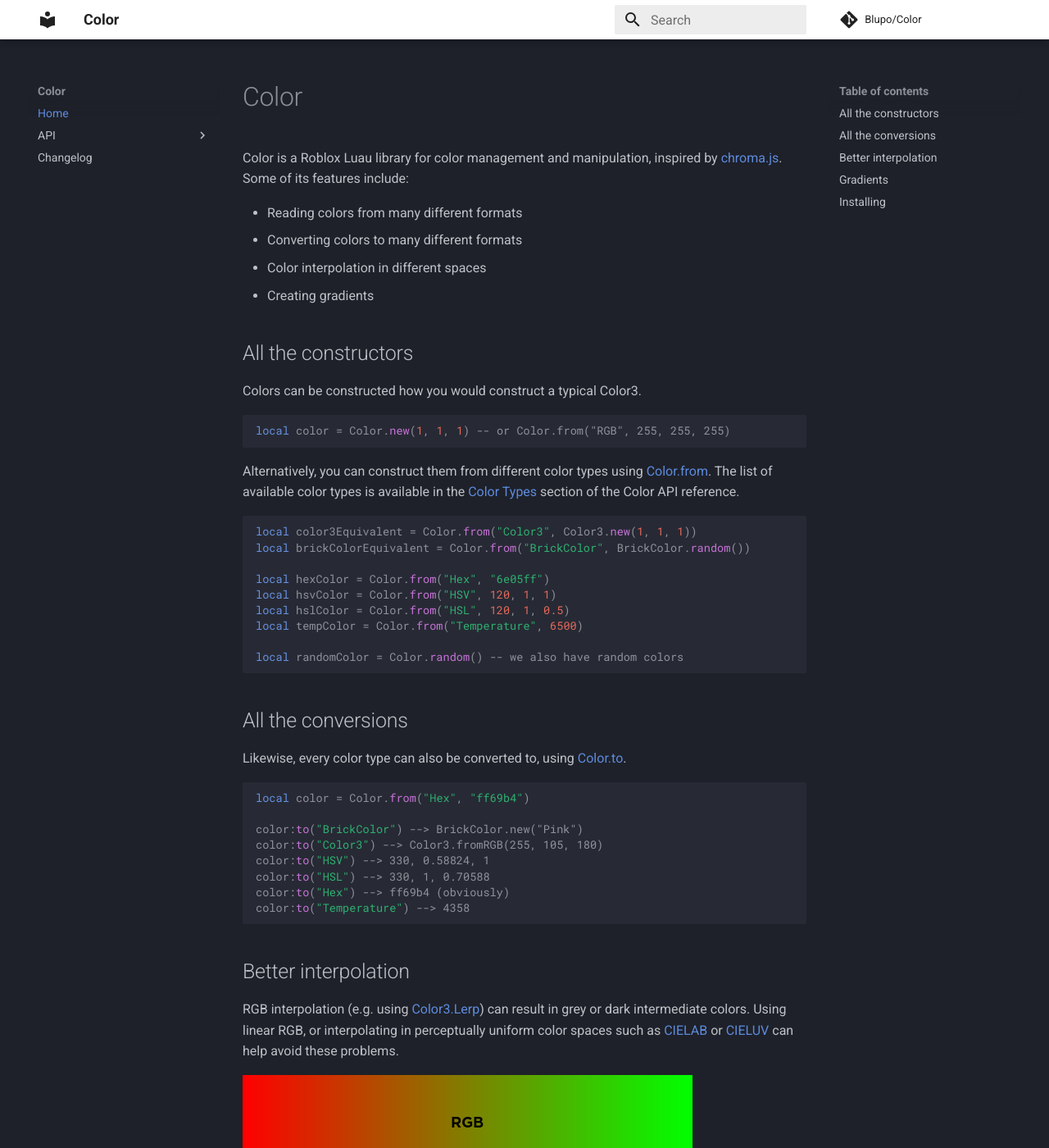
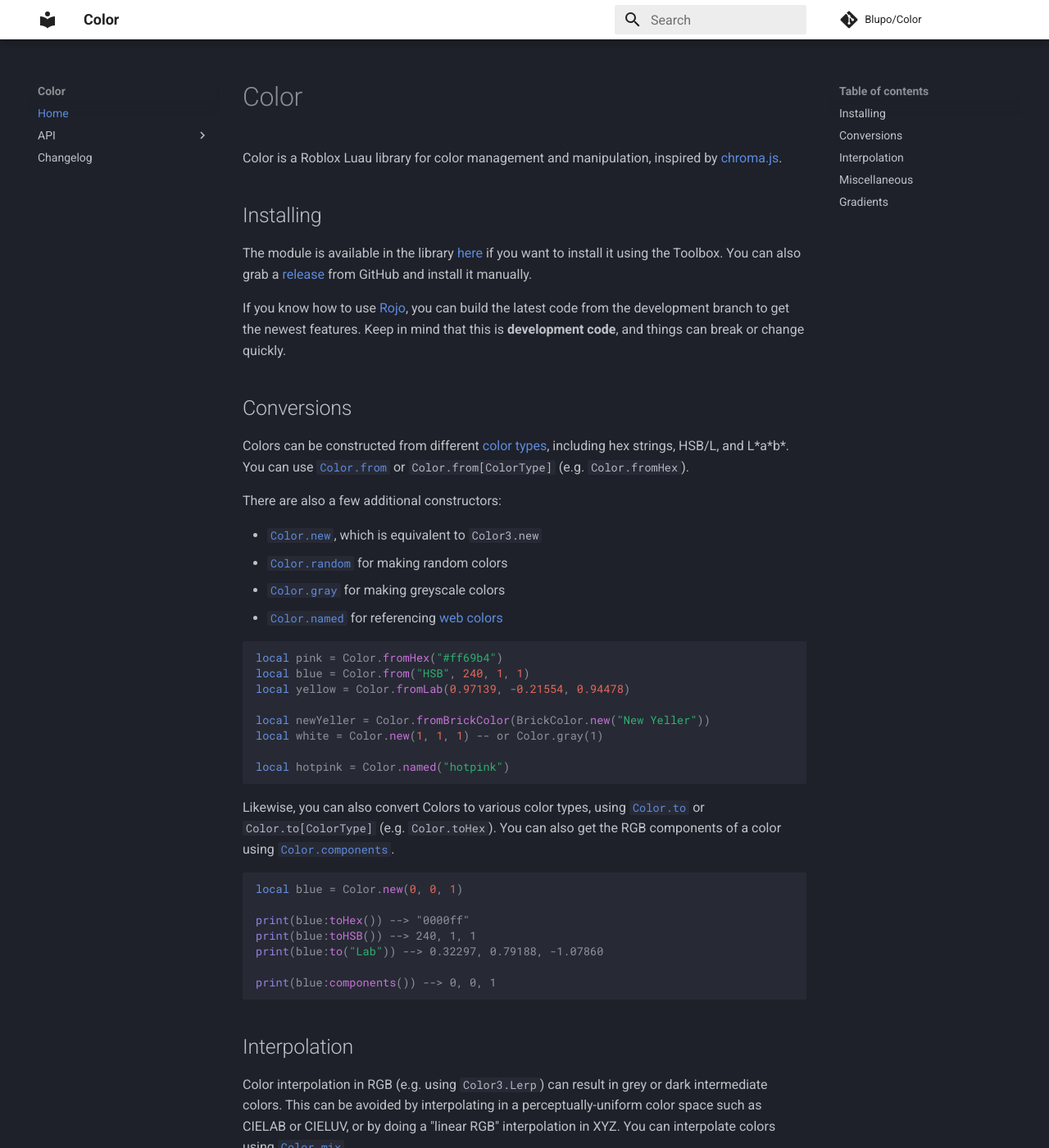
Before and after one commit to Blupo/Color, an MkDocs documentation site: the page built from docs/index.md, in a window 1280 px wide and 1400 px high. Shown: the whole window at 82% size. Built offline with MkDocs 1.6.1 and Material for MkDocs 9.7.7, drawn with Linux system fonts in a browser that asks for light colours; comment, search, counter and statistics services are not loaded; some of the changed text lies outside the part shown.

````diff
--- a/docs/index.md
+++ b/docs/index.md
@@ -1,88 +1,143 @@
 # Color
 
-Color is a Roblox Luau library for color management and manipulation, inspired by [chroma.js](https://vis4.net/chromajs/). Some of its features include:
-
-- Reading colors from many different formats
-- Converting colors to many different formats
-- Color interpolation in different spaces
-- Creating gradients
-
-## All the constructors
-
-Colors can be constructed how you would construct a typical Color3.
-
-```lua
-local color = Color.new(1, 1, 1) -- or Color.from("RGB", 255, 255, 255)
-```
-
-Alternatively, you can construct them from different color types using [Color.from](api/color/#colorfrom). The list of available color types is available in the [Color Types](api/color/#color-types) section of the Color API reference.
-
-```lua
-local color3Equivalent = Color.from("Color3", Color3.new(1, 1, 1))
-local brickColorEquivalent = Color.from("BrickColor", BrickColor.random())
-
-local hexColor = Color.from("Hex", "6e05ff")
-local hsvColor = Color.from("HSV", 120, 1, 1)
-local hslColor = Color.from("HSL", 120, 1, 0.5)
-local tempColor = Color.from("Temperature", 6500)
-
-local randomColor = Color.random() -- we also have random colors
-```
-
-## All the conversions
-
-Likewise, every color type can also be converted to, using [Color.to](api/color/#colorto).
-
-```lua
-local color = Color.from("Hex", "ff69b4")
-
-color:to("BrickColor") --> BrickColor.new("Pink")
-color:to("Color3") --> Color3.fromRGB(255, 105, 180)
-color:to("HSV") --> 330, 0.58824, 1
-color:to("HSL") --> 330, 1, 0.70588
-color:to("Hex") --> ff69b4 (obviously)
-color:to("Temperature") --> 4358
-```
-
-## Better interpolation
-
-RGB interpolation (e.g. using [Color3.Lerp](https://developer.roblox.com/en-us/api-reference/datatype/Color3#functions)) can result in grey or dark intermediate colors. Using linear RGB, or interpolating in perceptually uniform color spaces such as [CIELAB](https://en.wikipedia.org/wiki/CIELAB_color_space) or [CIELUV](https://en.wikipedia.org/wiki/CIELUV) can help avoid these problems.
-
-![RGB interpolation between red and green](images/rgb-interpolation.png)
-
-![lRGB interpolation between red and green](images/lrgb-interpolation.png)
-
-![CIELAB interpolation between red and green](images/lab-interpolation.png)
-
-Interpolation can be done using [Color.mix](api/color/#colormix).
-
-```lua
-local red = Color.new(1, 0, 0)
-local green = Color.new(0, 1, 0)
-
-red:mix(green, 0.5)
-red:mix(green, 0.5, "lRGB")
-red:mix(green, 0.5, "Lab")
-```
-
-## Gradients
-
-Gradients are lists of Colors that can be used for generating [ColorSequences](https://developer.roblox.com/api-reference/datatype/ColorSequence) or intermediate Colors, and are themselves similar to ColorSequences. You can read the Gradient API reference [here](api/gradient/).
-
-```lua
-local color1 = Color.from("Hex", "4cbbfc")
-local color2 = Color.from("Hex", "47af22")
-local color3 = Color.from("Hex", "0000ff")
-local gradient = Color.gradientFromColors(color1, color2, color3)
-
-local aColor = gradient:color(0.5, "lRGB")
-local manyColors = gradient:colors(10, "lRGB")
-
-local cs = gradient:toColorSequence(20, "lRGB")
-```
+Color is a Roblox Luau library for color management and manipulation, inspired by [chroma.js](https://vis4.net/chromajs/).
 
 ## Installing
 
 The module is available in the library [here](https://roblox.com/library/7933448750) if you want to install it using the Toolbox. You can also grab a [release](https://github.com/Blupo/Color/releases) from GitHub and install it manually.
 
 If you know how to use [Rojo](https://rojo.space), you can build the latest code from the development branch to get the newest features. Keep in mind that this is **development code**, and things can break or change quickly.
+
+## Conversions
+
+Colors can be constructed from different [color types](api/color/#color-types), including hex strings, HSB/L, and L\*a\*b\*. You can use [`Color.from`](api/color/#colorfrom) or `Color.from[ColorType]` (e.g. `Color.fromHex`).
+
+There are also a few additional constructors:
+
+- [`Color.new`](api/color/#colornew), which is equivalent to `Color3.new`
+- [`Color.random`](api/color/#colorrandom) for making random colors
+- [`Color.gray`](api/color/#colorgray) for making greyscale colors
+- [`Color.named`](api/color/#colornamed) for referencing [web colors](https://www.w3.org/TR/2021/REC-css-color-3-20210805/#svg-color)
+
+```lua
+local pink = Color.fromHex("#ff69b4")
+local blue = Color.from("HSB", 240, 1, 1)
+local yellow = Color.fromLab(0.97139, -0.21554, 0.94478)
+
+local newYeller = Color.fromBrickColor(BrickColor.new("New Yeller"))
+local white = Color.new(1, 1, 1) -- or Color.gray(1)
+
+local hotpink = Color.named("hotpink")
+```
+
+Likewise, you can also convert Colors to various color types, using [`Color.to`](api/color/#colorto) or `Color.to[ColorType]` (e.g. `Color.toHex`). You can also get the RGB components of a color using [`Color.components`](api/color/#colorcomponents).
+
+```lua
+local blue = Color.new(0, 0, 1)
+
+print(blue:toHex()) --> "0000ff"
+print(blue:toHSB()) --> 240, 1, 1
+print(blue:to("Lab")) --> 0.32297, 0.79188, -1.07860
+
+print(blue:components()) --> 0, 0, 1
+```
+
+## Interpolation
+
+Color interpolation in RGB (e.g. using `Color3.Lerp`) can result in grey or dark intermediate colors. This can be avoided by interpolating in a perceptually-uniform color space such as CIELAB or CIELUV, or by doing a "linear RGB" interpolation in XYZ. You can interpolate colors using [`Color.mix`](api/color/#colormix).
+
+```lua
+local red = Color.named("red")
+local aqua = Color.named("aqua")
+
+red:mix(aqua, 0.5)
+red:mix(aqua, 0.5, "XYZ")
+red:mix(aqua, 0.5, "Lab")
+red:mix(aqua, 0.5, "Luv")
+```
+
+Here are images of what these interpolations look like:
+
+![RGB interpolaiton of red and aqua](images/rgb-interpolation.png)
+
+![XYZ interpolaiton of red and aqua](images/xyz-interpolation.png)
+
+![Lab interpolaiton of red and aqua](images/lab-interpolation.png)
+
+![Luv interpolaiton of red and aqua](images/luv-interpolation.png)
+
+## Miscellaneous
+
+The library includes some general-purpose manipulation functions:
+
+- [`Color.invert`](api/color/#colorinvert) for inverting colors
+- [`Color.brighten`](api/color/#colorbrighten) and [`Color.darken`](api/color/#colordarken) for making colors brighter or darker
+- [`Color.saturate`](api/color/#colorsaturate) and [`Color.desaturate`](api/color/#colordesaturate) for (de)saturating colors
+- [`Color.blend`](api/color/#colorblend) for blending colors
+
+It also includes some functions which can be used for accessibility:
+
+- [`Color.luminance`](api/color/#colorluminance) for calculating the relative luminance of a color
+- [`Color.contrast`](api/color/#colorcontrast) for calculating the contrast ratio between colors
+- [`Color.bestContrastingColor`](api/color/#colorbestcontrastingcolor) for determining the color with the highest contrast ratio
+
+There are also functions that don't fall into a general category:
+
+- [`Color.deltaE`](api/color/#colordeltae) for calculating the difference between colors
+- [`Color.harmonies`](api/color/#colorharmonies) for calculating harmonious colors
+
+## Gradients
+
+Gradients are similar in construction and behaviour to ColorSequences. They can be used to generate intermediate colors or ColorSequences so that they can be used in places where they're required, such as ParticleEmitters or UIGradients.
+
+A Gradient can be constructed using an array of "gradient keypoints", which is just a dictionary with a `Time` and `Color` field, similar to the `Time` and `Value` fields of a [ColorSequenceKeypoint](https://developer.roblox.com/api-reference/datatype/ColorSequenceKeypoint). The constructor for this method is [`Color.gradient`](api/gradient/#colorgradient).
+
+```lua
+local keypoints = {
+    {Time = 0, Color = Color.grey(0)},
+    {Time = 0.25, Color = Color.grey(0.5)},
+    {Time = 1, Color = Color.grey(1)}
+}
+
+local gradient = Color.gradient(keypoints)
+```
+
+You can also construct a Gradient with a list of Colors using [`Color.gradientFromColors`](api/gradient/#colorgradientfromcolors). This creates a gradient where the colors are equidistant from each other.
+
+```lua
+local gradient = Color.gradientFromColors(
+    Color.named("red"),
+    Color.named("green"),
+    Color.named("blue")
+)
+```
+
+Finally, the constructor [`Color.gradientFromColorSequence`](api/gradient/#colorgradientfromcolorsequence) creates a gradient from a ColorSequence.
+
+```lua
+local cs = ColorSequence.new(
+    Color3.new(0, 0, 0),
+    Color3.new(1, 1, 1)
+)
+
+local gradient = Color.gradientFromColorSequence(cs)
+```
+
+Generating colors from a gradient is similar to mixing colors, using [`Gradient.color`](api/gradient/#gradientcolor). If you need a list of colors, you can use [`Gradient.colors`](api/gradient/#gradientcolors). If you need a ColorSequence, you can use [`Gradient.colorSequence`](api/gradient/#gradientcolorsequence).
+
+```lua
+local gradient = Color.gradientFromColors(
+    Color.named("red"),
+    Color.named("green"),
+    Color.named("blue")
+)
+
+print(gradient:color(0.6, "XYZ"):toHex()) --> "00737c"
+print(gradient:color(0.6, "HSB", "Increasing"):to("Hex")) --> "00993d"
+
+-- generates a list of 50 equidistant colors on the gradient
+gradient:colors(50, "XYZ")
+
+-- generates a ColorSequence using the maximum number of keypoints (currently 20)
+gradient:colorSequence(nil, "XYZ")
+```
````
Also changed, not shown: README.md (+48 -76 lines), docs/api/color.md (+23 -1 lines), docs/changelog.md (+1 -1 lines), docs/images/cmyk-interpolation.png (added), docs/images/hsb-interpolation.png (added), docs/images/hsl-interpolation.png (added), docs/images/hwb-interpolation.png (added), docs/images/lab-interpolation.png, docs/images/lchab-interpolation.png (added), docs/images/lchuv-interpolation.png (added), docs/images/lrgb-interpolation.png (deleted), docs/images/luv-interpolation.png (added), docs/images/rgb-interpolation.png, docs/images/xyz-interpolation.png (added).
